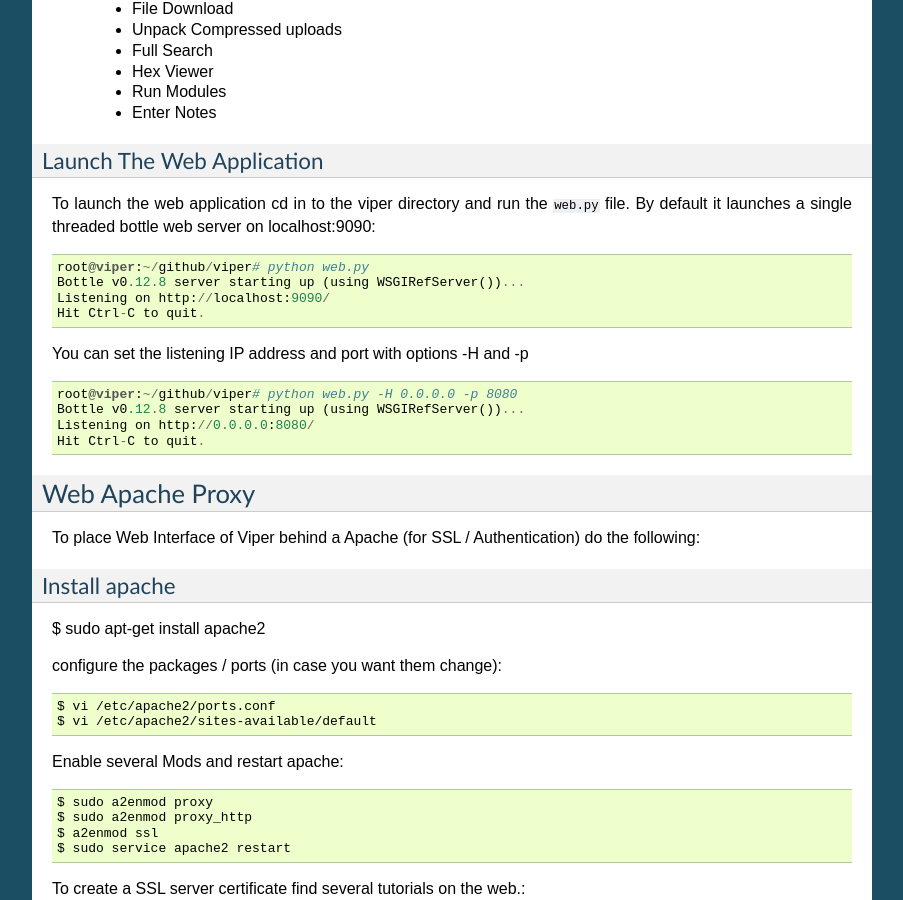
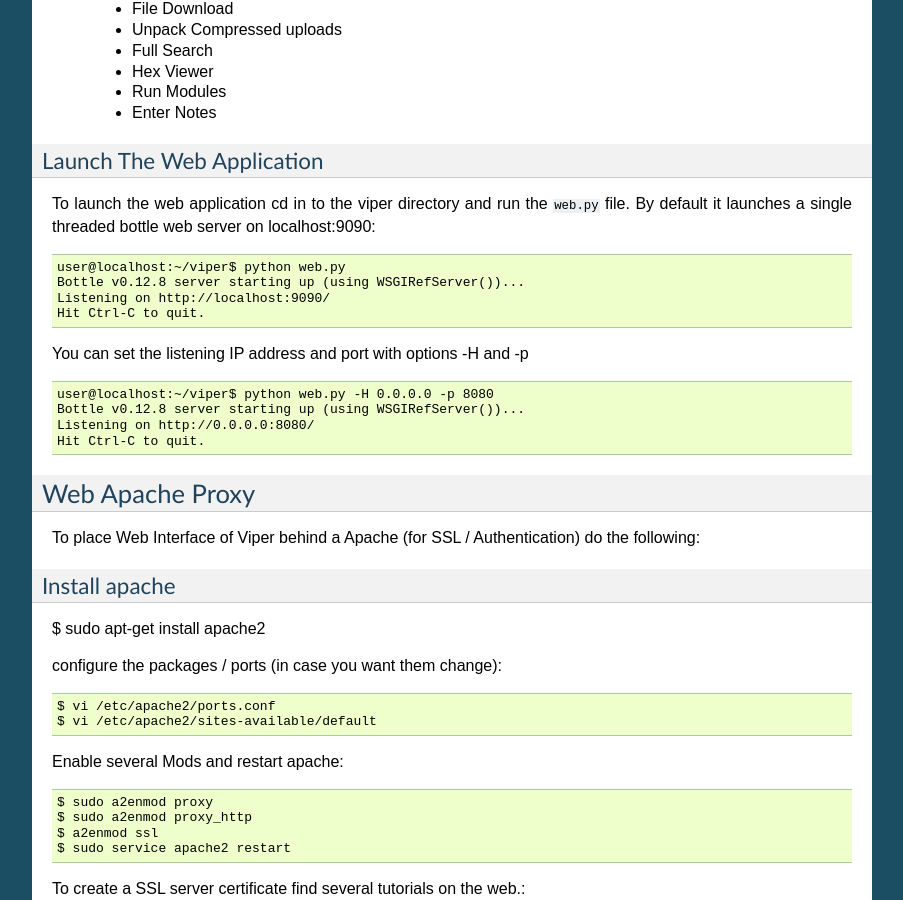
Before and after one commit to viper-framework/viper, a Sphinx documentation site: the page built from docs/source/http/index.rst, in a window 1280 px wide and 900 px high, scrolled down 4632 px. Shown: the whole window, without its empty margins (198-1101 px from the left). Built offline with Sphinx 7.4.7, drawn with Linux system fonts in a browser that asks for light colours; pages that are not in the unit, such as notebooks, are missing from menus.

Commit message:
No need to run web.py as root

```diff
--- a/docs/source/http/index.rst
+++ b/docs/source/http/index.rst
@@ -275,14 +275,14 @@
 
 To launch the web application cd in to the viper directory and run the ``web.py`` file. By default it launches a single threaded bottle web server on localhost:9090::
 
-    root@viper:~/github/viper# python web.py
+    user@localhost:~/viper$ python web.py
     Bottle v0.12.8 server starting up (using WSGIRefServer())...
     Listening on http://localhost:9090/
     Hit Ctrl-C to quit.
 
 You can set the listening IP address and port with options -H and -p ::
 
-    root@viper:~/github/viper# python web.py -H 0.0.0.0 -p 8080
+    user@localhost:~/viper$ python web.py -H 0.0.0.0 -p 8080
     Bottle v0.12.8 server starting up (using WSGIRefServer())...
     Listening on http://0.0.0.0:8080/
     Hit Ctrl-C to quit.
```
